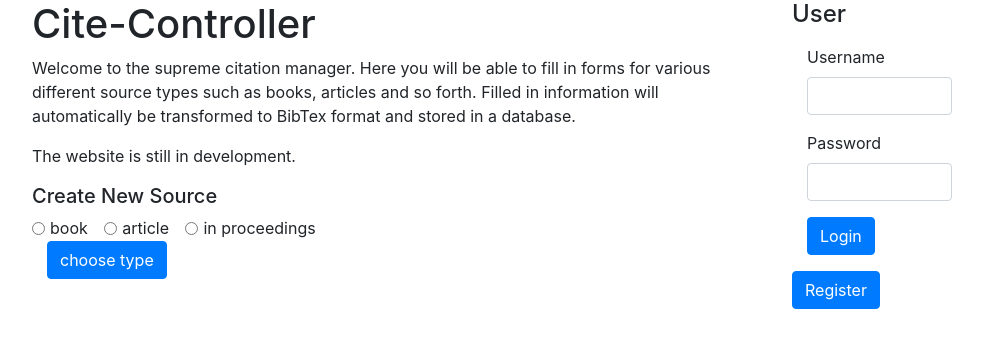
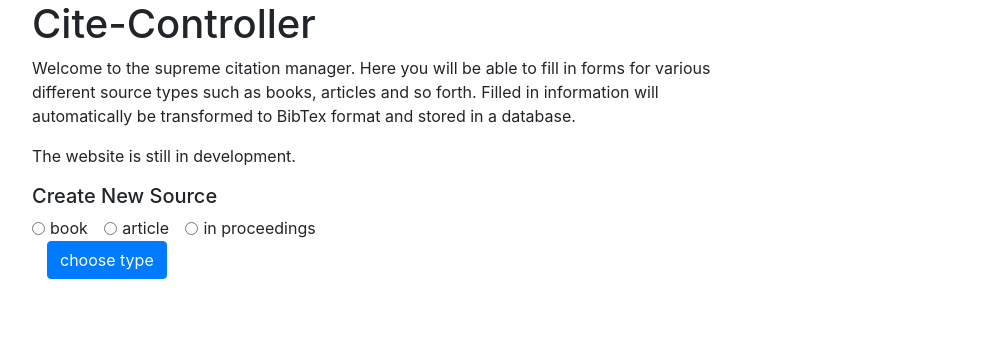
Before and after one commit to neoh-uni/ohtu-citecontroller, a Flask app: page / in a window 1280 px wide. Shown: the part 56-404 px from the top of the page, without its empty margins (53-1036 px from the left). Run offline with Flask 3, Linux system fonts and the light colour scheme; parts of the project's set-up code (start-up, migrations or seed data) failed here and were passed over; some libraries are stand-ins or nearby versions.

Commit message:
deleted user login / register

```diff
--- a/src/templates/index.html
+++ b/src/templates/index.html
@@ -158,30 +158,5 @@
       {% endwith %}
 
     </div>
-    <div class="col-4">
-      <h4>User</h4>
-      <p>
-        {% if session.user_id %}
-        <p>You are logged in as {{ user }}</p>
-        <a href="/logout" class="btn btn-primary" >Logout</a>
-        {% else %}
-        <form action="/login" method="post">
-
-            <div class="form-group col-6">
-              <label for="inputUsername">Username</label>
-              <input type="text" class="form-control" id="inputUsername" name="username">
-            </div>
-            <div class="form-group col-6">
-              <label for="inputPassword">Password</label>
-              <input type="password" class="form-control" id="inputPassword" name="password">
-            </div>
-            <div class="form-group col-6">
-              <input type="submit" class="btn btn-primary" value="Login">
-            </div>
-          </form>
-          <a href="/register" class="btn btn-primary" >Register</a>
-        {% endif %}
-
-    </div>
   </div>
 </div>
```
